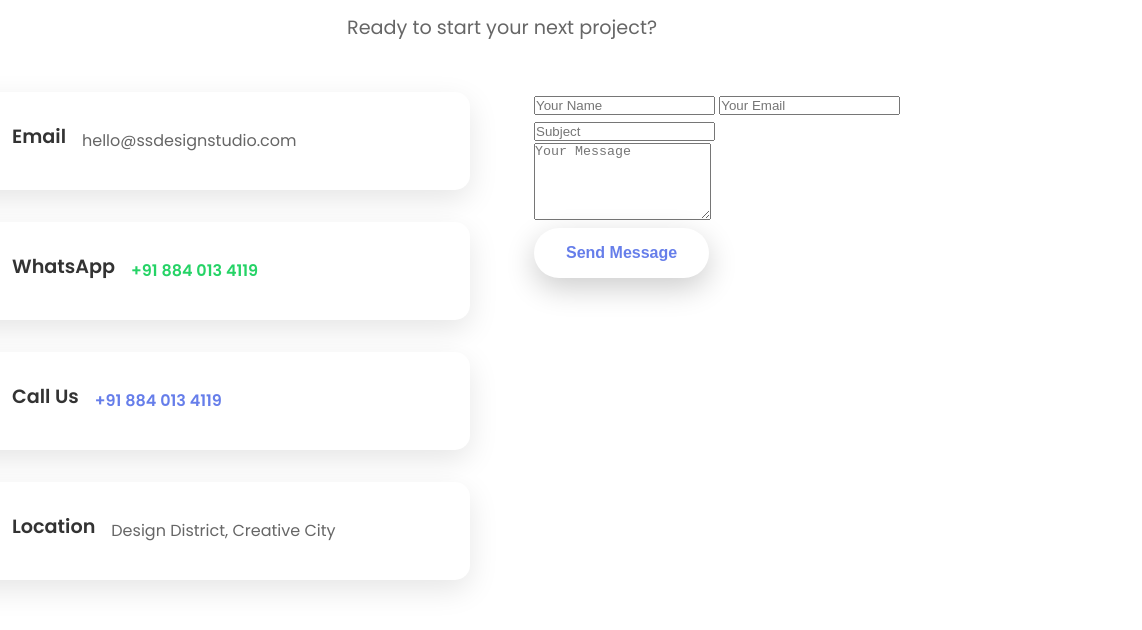
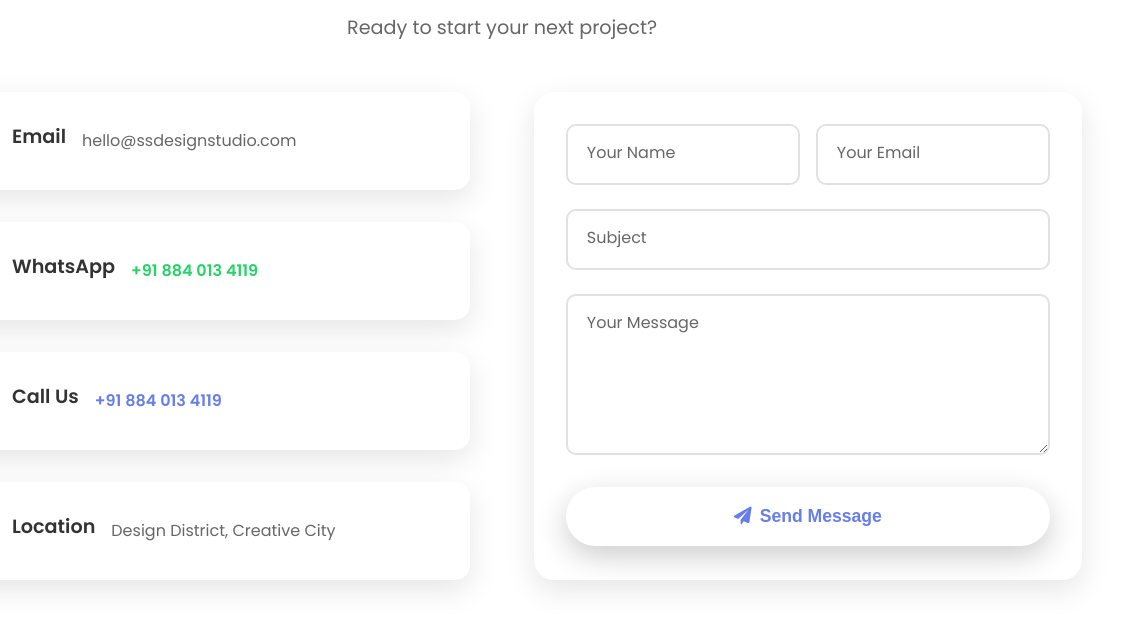
Before and after one commit to Ashwani16167/SS, a website: page index.html in a window 1280 px wide. Shown: the part 3489-4119 px from the top of the page, 138-1280 px from the left. Drawn offline with Linux system fonts and the light colour scheme.

Commit message:
Upgrade contact form with modern floating labels and better UX

```diff
--- a/index.html
+++ b/index.html
@@ -272,19 +272,33 @@
                         <h3>Location</h3>
                         <p>Design District, Creative City</p>
                     </div>
-                </div>
-                <form class="contact-form">
+                </div>                <form class="contact-form">
                     <div class="form-group">
-                        <input type="text" placeholder="Your Name" required>
-                        <input type="email" placeholder="Your Email" required>
+                        <div class="input-container">
+                            <input type="text" id="name" name="name" required>
+                            <label for="name">Your Name</label>
+                        </div>
+                        <div class="input-container">
+                            <input type="email" id="email" name="email" required>
+                            <label for="email">Your Email</label>
+                        </div>
                     </div>
                     <div class="form-group">
-                        <input type="text" placeholder="Subject" required>
+                        <div class="input-container">
+                            <input type="text" id="subject" name="subject" required>
+                            <label for="subject">Subject</label>
+                        </div>
                     </div>
                     <div class="form-group">
-                        <textarea placeholder="Your Message" rows="5" required></textarea>
+                        <div class="input-container">
+                            <textarea id="message" name="message" rows="5" required></textarea>
+                            <label for="message">Your Message</label>
+                        </div>
                     </div>
-                    <button type="submit" class="btn btn-primary">Send Message</button>
+                    <button type="submit" class="btn btn-primary">
+                        <i class="fas fa-paper-plane"></i>
+                        Send Message
+                    </button>
                 </form>
             </div>
         </div>
--- a/script.js
+++ b/script.js
@@ -135,12 +135,11 @@ if (contactForm) {
     contactForm.addEventListener('submit', (e) => {
         e.preventDefault();
 
-        // Get form data
-        const formData = new FormData(contactForm);
-        const name = formData.get('name') || contactForm.querySelector('input[type="text"]').value;
-        const email = formData.get('email') || contactForm.querySelector('input[type="email"]').value;
-        const subject = formData.get('subject') || contactForm.querySelectorAll('input[type="text"]')[1].value;
-        const message = formData.get('message') || contactForm.querySelector('textarea').value;
+        // Get form data using proper selectors
+        const name = document.getElementById('name').value;
+        const email = document.getElementById('email').value;
+        const subject = document.getElementById('subject').value;
+        const message = document.getElementById('message').value;
 
         // Simple validation
         if (!name || !email || !subject || !message) {
@@ -148,9 +147,26 @@ if (contactForm) {
             return;
         }
 
+        // Email validation
+        const emailRegex = /^[^\s@]+@[^\s@]+\.[^\s@]+$/;
+        if (!emailRegex.test(email)) {
+            alert('Please enter a valid email address');
+            return;
+        }
+
         // Simulate form submission
-        alert('Thank you for your message! We will get back to you soon.');
-        contactForm.reset();
+        const submitButton = contactForm.querySelector('button[type="submit"]');
+        const originalText = submitButton.innerHTML;
+
+        submitButton.innerHTML = '<i class="fas fa-spinner fa-spin"></i> Sending...';
+        submitButton.disabled = true;
+
+        setTimeout(() => {
+            alert('Thank you for your message! We will get back to you soon.');
+            contactForm.reset();
+            submitButton.innerHTML = originalText;
+            submitButton.disabled = false;
+        }, 2000);
     });
 }
 
--- a/styles.css
+++ b/styles.css
@@ -823,6 +823,83 @@ body {
     }
 }
 
+/* Contact Form Styling */
+.contact-form {
+    background: white;
+    padding: 2rem;
+    border-radius: 20px;
+    box-shadow: 0 10px 30px rgba(0, 0, 0, 0.1);
+}
+
+.form-group {
+    margin-bottom: 1.5rem;
+    display: flex;
+    gap: 1rem;
+}
+
+.input-container {
+    position: relative;
+    flex: 1;
+}
+
+.form-group input,
+.form-group textarea {
+    width: 100%;
+    padding: 1.2rem 1rem 0.8rem;
+    border: 2px solid #e1e1e1;
+    border-radius: 10px;
+    font-size: 1rem;
+    transition: all 0.3s ease;
+    font-family: inherit;
+    background: white;
+    outline: none;
+}
+
+.form-group input:focus,
+.form-group textarea:focus {
+    border-color: #667eea;
+    box-shadow: 0 0 0 3px rgba(102, 126, 234, 0.1);
+}
+
+.input-container label {
+    position: absolute;
+    top: 1rem;
+    left: 1rem;
+    color: #666;
+    font-size: 1rem;
+    transition: all 0.3s ease;
+    pointer-events: none;
+    background: white;
+    padding: 0 0.3rem;
+}
+
+.input-container input:focus + label,
+.input-container input:valid + label,
+.input-container textarea:focus + label,
+.input-container textarea:valid + label {
+    top: -0.5rem;
+    left: 0.7rem;
+    font-size: 0.8rem;
+    color: #667eea;
+    font-weight: 600;
+}
+
+.form-group textarea {
+    resize: vertical;
+    min-height: 120px;
+}
+
+.contact-form .btn {
+    width: 100%;
+    display: flex;
+    align-items: center;
+    justify-content: center;
+    gap: 0.5rem;
+    font-size: 1.1rem;
+    padding: 1.2rem 2rem;
+    margin-top: 1rem;
+}
+
 /* Responsive Design */
 @media (max-width: 768px) {
     .hamburger {
@@ -887,9 +964,12 @@ body {
         flex-direction: column;
         align-items: center;
     }
+      .form-group {
+        flex-direction: column;
+    }
 
-    .form-group {
-        flex-direction: column;
+    .input-container {
+        width: 100%;
     }
 
     .section-title {
```
